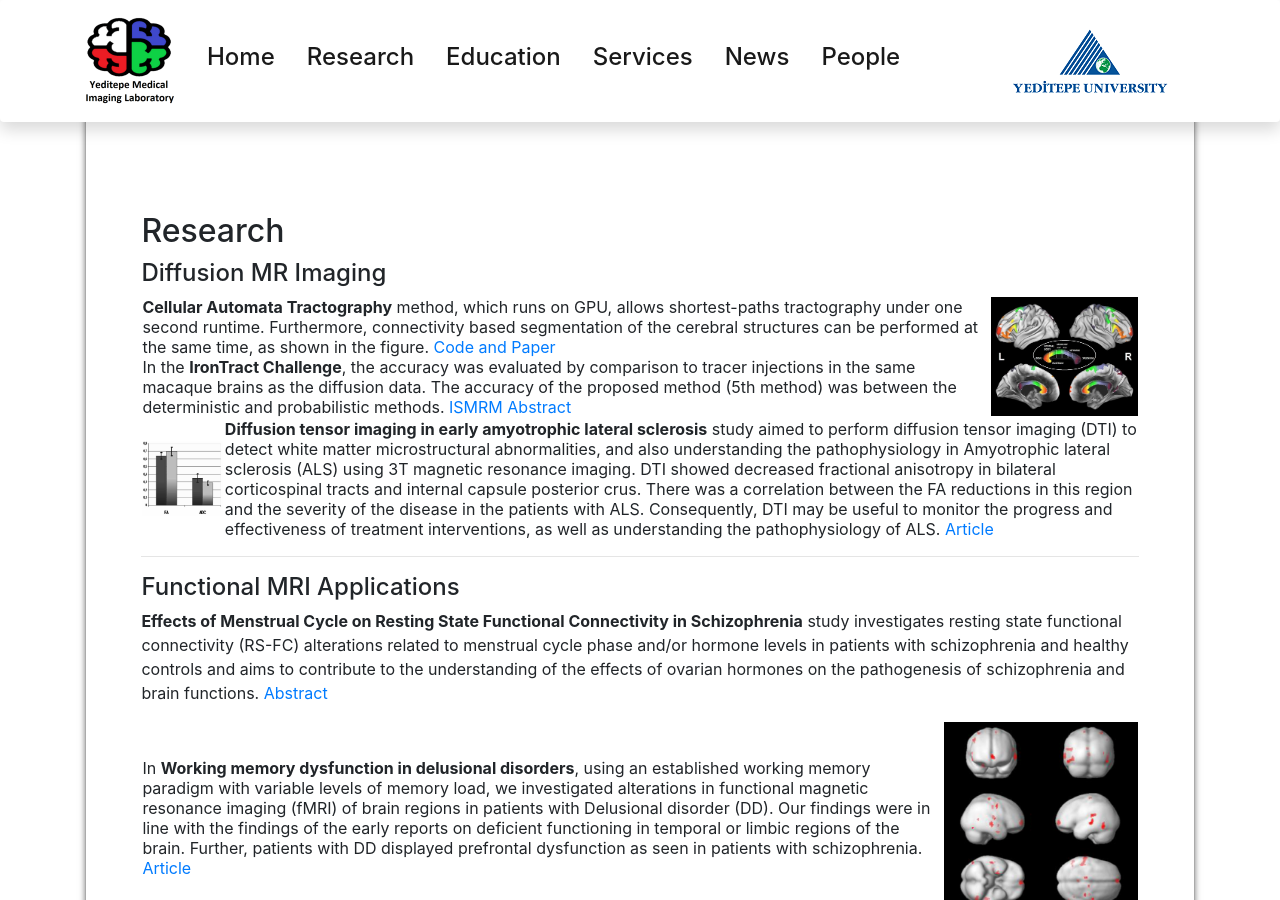
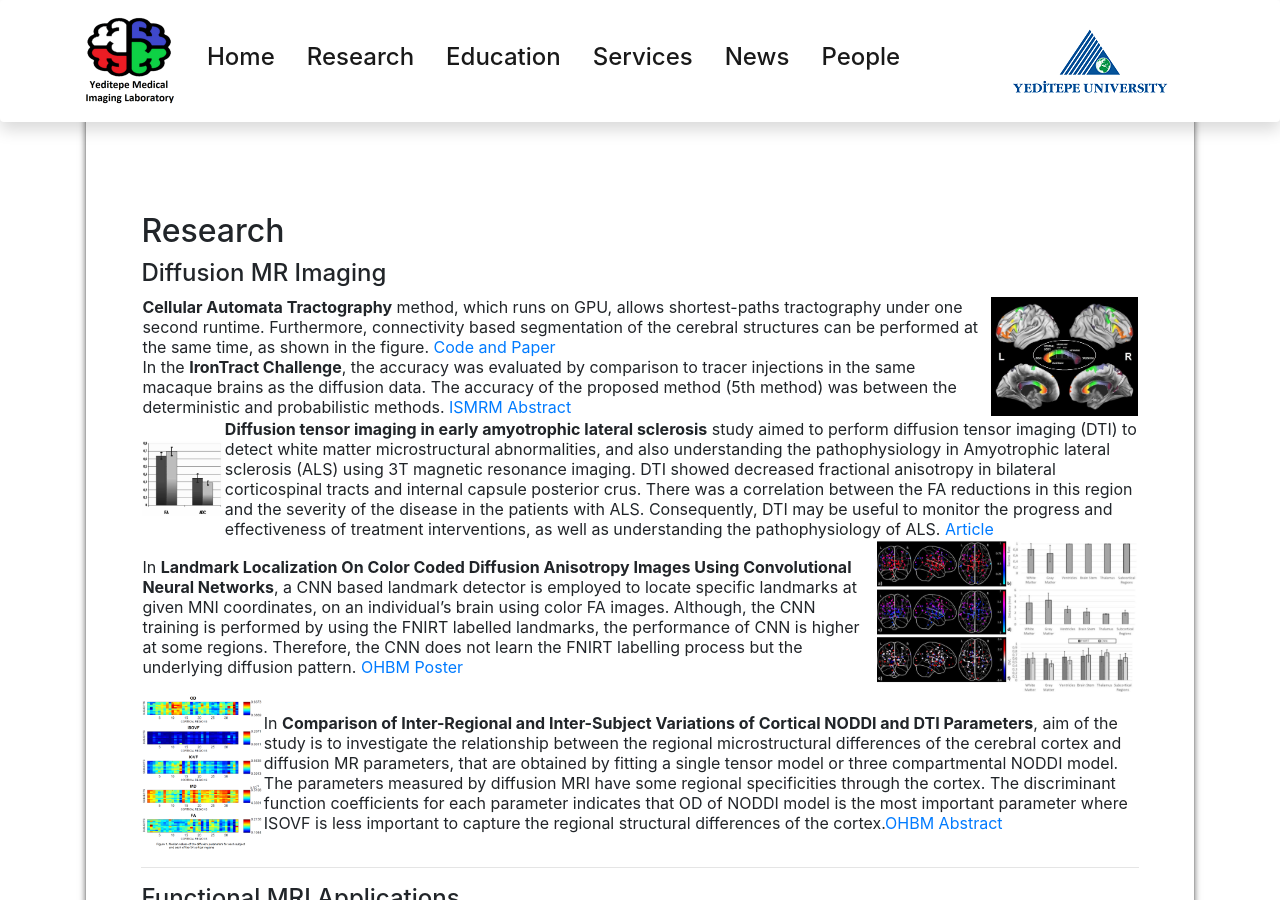
Before and after one commit to ImagingYeditepe/ImagingYeditepe.github.io, a Jekyll site: the page built from research.markdown, in a window 1280 px wide and 900 px high. Built offline with Jekyll 4.4.1, drawn with Linux system fonts in a browser that asks for light colours; nearby versions of some CDN libraries.

Commit message:
ahmet and hatice ohbm abstacts

```diff
--- a/research.markdown
+++ b/research.markdown
@@ -12,6 +12,11 @@
 |**Cellular Automata Tractography** method, which runs on GPU, allows shortest-paths tractography under one second runtime. Furthermore, connectivity based segmentation of the cerebral structures can be performed at the same time, as shown in the figure. [Code and Paper](https://github.com/andachamamci/CATractography) <br> In the **IronTract Challenge**, the accuracy was evaluated by comparison to tracer injections in the same macaque brains as the diffusion data. The accuracy of the proposed method (5th method) was between the deterministic and probabilistic methods. [ISMRM Abstract](/docs/challenge_ISMRM_final.pdf) | ![Image](/img/catractography-fig9.jpg) |
 
 | ![Image](/img/figals.png) |**Diffusion tensor imaging in early amyotrophic lateral sclerosis** study aimed to perform diffusion tensor imaging (DTI) to detect white matter microstructural abnormalities, and also understanding the pathophysiology in Amyotrophic lateral sclerosis (ALS) using 3T magnetic resonance imaging. DTI showed decreased fractional anisotropy in bilateral corticospinal tracts and internal capsule posterior crus. There was a correlation between the FA reductions in this region and the severity of the disease in the patients with ALS. Consequently, DTI may be useful to monitor the progress and effectiveness of treatment interventions, as well as understanding the pathophysiology of ALS. [Article](/docs/dti-als.pdf)|
+
+|In **Landmark Localization On Color Coded Diffusion Anisotropy Images Using Convolutional Neural Networks**, a CNN based landmark detector is employed to locate specific landmarks at given MNI coordinates, on an individual's brain using color FA images. Although, the CNN training is performed by using the FNIRT labelled landmarks, the performance of CNN is higher at some regions. Therefore, the CNN does not learn the FNIRT labelling process but the underlying diffusion pattern. [OHBM Poster](/docs/T219_Yetkin.pdf)| ![Image](/img/figlmrk.png) |
+
+| ![Image](/img/fignoddi.png) |In **Comparison of Inter-Regional and Inter-Subject Variations of Cortical NODDI and DTI Parameters**, aim of the study is to investigate the relationship between the regional microstructural differences of the cerebral cortex and diffusion MR parameters, that are obtained by fitting a single tensor model or three compartmental NODDI model. The parameters measured by diffusion MRI have some regional specificities through the cortex. The discriminant function coefficients for each parameter indicates that OD of NODDI model is the most important parameter where ISOVF is less important to capture the regional structural differences of the cortex.[OHBM Abstract](/docs/OHBM-NODDI.pdf)|
+
 
 ***
 
```
Also changed, not shown: img/figlmrk.png (added), img/fignoddi.png (added), 2 other files.
